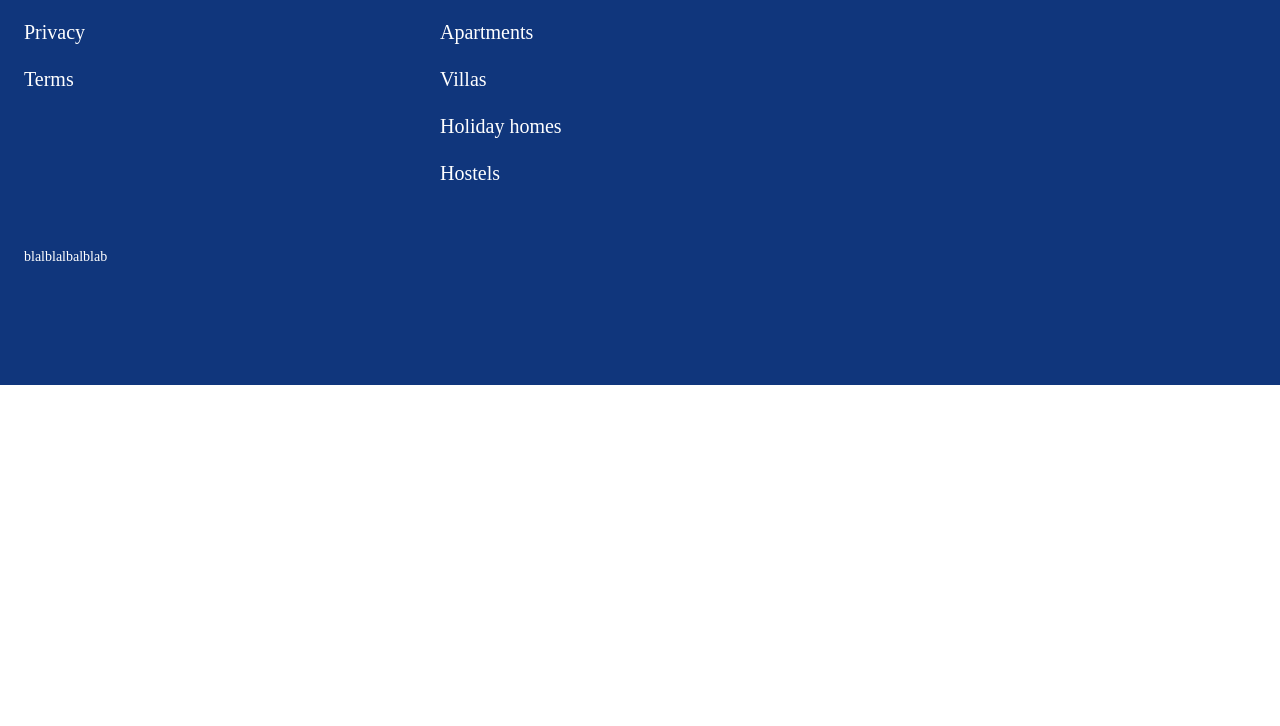
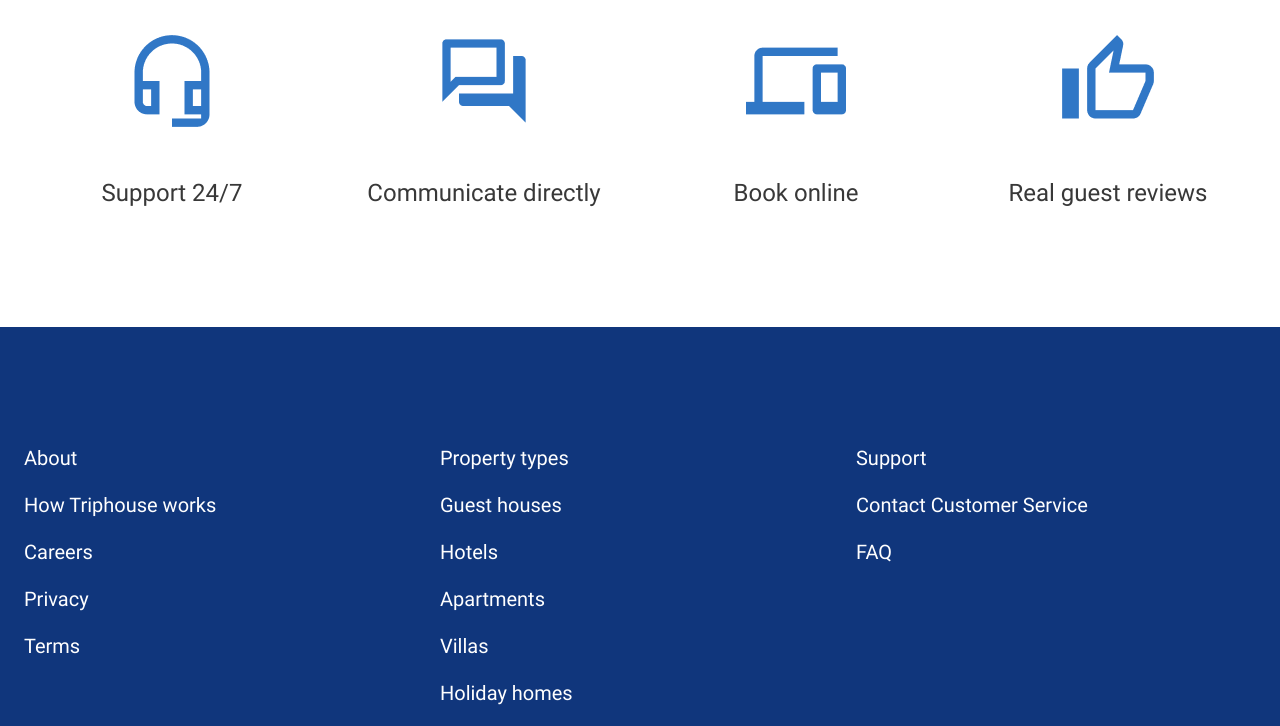
Before and after one commit to p4s1k/if-html, a website: page index.html in a window 1280 px wide. Shown: the part 240-966 px from the top of the page. Before the commit the page ends 800 px from the top, so only its background shows below. Drawn offline with Linux system fonts and the light colour scheme.

Commit message:
Added fonts to project. Upgraded styles by flexboxes and PixelPerfect.

```diff
--- a/index.html
+++ b/index.html
@@ -6,49 +6,71 @@
     <link rel="stylesheet" href="styles/styles.css" />
   </head>
   <body>
-    <div class="bg">
-      <div class="footer">
-        <div class="container">
-          <div class="footer-container">
-            <div class="ul-item">
-              <ul class="u-list">
+    <div class="advantages">
+      <div class="wrapper">
+        <div class="advantages-container">
+          <div class="advantages-heading-container">
+            <h1 class="advantages-heading-title">What do we offer</h1>
+            <hr class="advantages-heading-underline" />
+          </div>
+          <div class="advantages-items-container">
+            <div class="advantages-item">
+              <img class="image" src="./img/headset-mic-outlined.png" alt="" />
+              <div class="advantages-item-title">Support 24/7</div>
+            </div>
+            <div class="advantages-item">
+              <img class="image" src="./img/forum-outlined.png" alt="" />
+              <div class="advantages-item-title">Communicate directly</div>
+            </div>
+            <div class="advantages-item">
+              <img class="image" src="./img/devices-outlined.png" alt="" />
+              <div class="advantages-item-title">Book online</div>
+            </div>
+            <div class="advantages-item">
+              <img class="image" src="./img/thumb-up-alt-outlined.png" alt="" />
+              <div class="advantages-item-title">Real guest reviews</div>
+            </div>
+          </div>
+        </div>
+      </div>
+    </div>
+    <div class="footer">
+      <div class="wrapper">
+        <div class="footer-container">
+          <div class="footer-list-container">
+            <div class="footer-list-item">
+              <ul>
                 About
-                <li class="list">How Triphouse works</li>
-                <li class="list">Careers</li>
-                <li class="list">Privacy</li>
-                <li class="list">Terms</li>
+                <li>How Triphouse works</li>
+                <li>Careers</li>
+                <li>Privacy</li>
+                <li>Terms</li>
               </ul>
             </div>
-            <div class="ul-item">
-              <ul class="u-list">
+            <div class="footer-list-item">
+              <ul>
                 Property types
-                <li class="list">Guest houses</li>
-                <li class="list">Hotels</li>
-                <li class="list">Apartments</li>
-                <li class="list">Villas</li>
-                <li class="list">Holiday homes</li>
-                <li class="list">Hostels</li>
+                <li>Guest houses</li>
+                <li>Hotels</li>
+                <li>Apartments</li>
+                <li>Villas</li>
+                <li>Holiday homes</li>
+                <li>Hostels</li>
               </ul>
             </div>
-            <div class="ul-item">
-              <ul class="u-list">
+            <div class="footer-list-item">
+              <ul>
                 Support
-                <li class="list">Contact Customer Service</li>
-                <li class="list">FAQ</li>
+                <li>Contact Customer Service</li>
+                <li>FAQ</li>
               </ul>
             </div>
           </div>
-          <div class="rights">blalblalbalblab</div>
+          <div class="rights">
+            &#169; 2022Triphouse, Inc. All rights reserved
+          </div>
         </div>
       </div>
     </div>
   </body>
 </html>
-<di>
-  <di>
-    <di></di>
-    <di></di>
-    <di></di>
-  </di>
-  <di></di>
-</di>
--- /dev/null
+++ b/styles/fonts.css
@@ -0,0 +1,136 @@
+/* cyrillic-ext */
+@font-face {
+  font-family: "Roboto";
+  font-style: italic;
+  font-weight: 400;
+  font-display: swap;
+  src: url(./../fonts/roboto-regular-cyrillic-ext.woff2) format("woff2");
+  unicode-range: U+0460-052F, U+1C80-1C88, U+20B4, U+2DE0-2DFF, U+A640-A69F,
+    U+FE2E-FE2F;
+}
+/* cyrillic */
+@font-face {
+  font-family: "Roboto";
+  font-style: italic;
+  font-weight: 400;
+  font-display: swap;
+  src: url(./../fonts/roboto-regular-cyrillic.woff2) format("woff2");
+  unicode-range: U+0301, U+0400-045F, U+0490-0491, U+04B0-04B1, U+2116;
+}
+/* greek-ext */
+@font-face {
+  font-family: "Roboto";
+  font-style: italic;
+  font-weight: 400;
+  font-display: swap;
+  src: url(./../fonts/roboto-regular-greek-ext.woff2) format("woff2");
+  unicode-range: U+1F00-1FFF;
+}
+/* greek */
+@font-face {
+  font-family: "Roboto";
+  font-style: italic;
+  font-weight: 400;
+  font-display: swap;
+  src: url(./../fonts/KFOkCnqEu92Fr1Mu51xLIzIFKw.woff2) format("woff2");
+  unicode-range: U+0370-03FF;
+}
+/* vietnamese */
+@font-face {
+  font-family: "Roboto";
+  font-style: italic;
+  font-weight: 400;
+  font-display: swap;
+  src: url(./../fonts/KFOkCnqEu92Fr1Mu51xHIzIFKw.woff2) format("woff2");
+  unicode-range: U+0102-0103, U+0110-0111, U+0128-0129, U+0168-0169, U+01A0-01A1,
+    U+01AF-01B0, U+1EA0-1EF9, U+20AB;
+}
+/* latin-ext */
+@font-face {
+  font-family: "Roboto";
+  font-style: italic;
+  font-weight: 400;
+  font-display: swap;
+  src: url(./../fonts/KFOkCnqEu92Fr1Mu51xGIzIFKw.woff2) format("woff2");
+  unicode-range: U+0100-024F, U+0259, U+1E00-1EFF, U+2020, U+20A0-20AB,
+    U+20AD-20CF, U+2113, U+2C60-2C7F, U+A720-A7FF;
+}
+/* latin */
+@font-face {
+  font-family: "Roboto";
+  font-style: italic;
+  font-weight: 400;
+  font-display: swap;
+  src: url(./../fonts/KFOkCnqEu92Fr1Mu51xIIzI.woff2) format("woff2");
+  unicode-range: U+0000-00FF, U+0131, U+0152-0153, U+02BB-02BC, U+02C6, U+02DA,
+    U+02DC, U+2000-206F, U+2074, U+20AC, U+2122, U+2191, U+2193, U+2212, U+2215,
+    U+FEFF, U+FFFD;
+}
+/* cyrillic-ext */
+@font-face {
+  font-family: "Roboto";
+  font-style: normal;
+  font-weight: 400;
+  font-display: swap;
+  src: url(./../fonts/KFOmCnqEu92Fr1Mu72xKOzY.woff2) format("woff2");
+  unicode-range: U+0460-052F, U+1C80-1C88, U+20B4, U+2DE0-2DFF, U+A640-A69F,
+    U+FE2E-FE2F;
+}
+/* cyrillic */
+@font-face {
+  font-family: "Roboto";
+  font-style: normal;
+  font-weight: 400;
+  font-display: swap;
+  src: url(./../fonts/KFOmCnqEu92Fr1Mu5mxKOzY.woff2) format("woff2");
+  unicode-range: U+0301, U+0400-045F, U+0490-0491, U+04B0-04B1, U+2116;
+}
+/* greek-ext */
+@font-face {
+  font-family: "Roboto";
+  font-style: normal;
+  font-weight: 400;
+  font-display: swap;
+  src: url(./../fonts/KFOmCnqEu92Fr1Mu7mxKOzY.woff2) format("woff2");
+  unicode-range: U+1F00-1FFF;
+}
+/* greek */
+@font-face {
+  font-family: "Roboto";
+  font-style: normal;
+  font-weight: 400;
+  font-display: swap;
+  src: url(./../fonts/KFOmCnqEu92Fr1Mu4WxKOzY.woff2) format("woff2");
+  unicode-range: U+0370-03FF;
+}
+/* vietnamese */
+@font-face {
+  font-family: "Roboto";
+  font-style: normal;
+  font-weight: 400;
+  font-display: swap;
+  src: url(./../fonts/KFOmCnqEu92Fr1Mu7WxKOzY.woff2) format("woff2");
+  unicode-range: U+0102-0103, U+0110-0111, U+0128-0129, U+0168-0169, U+01A0-01A1,
+    U+01AF-01B0, U+1EA0-1EF9, U+20AB;
+}
+/* latin-ext */
+@font-face {
+  font-family: "Roboto";
+  font-style: normal;
+  font-weight: 400;
+  font-display: swap;
+  src: url(./../fonts/KFOmCnqEu92Fr1Mu7GxKOzY.woff2) format("woff2");
+  unicode-range: U+0100-024F, U+0259, U+1E00-1EFF, U+2020, U+20A0-20AB,
+    U+20AD-20CF, U+2113, U+2C60-2C7F, U+A720-A7FF;
+}
+/* latin */
+@font-face {
+  font-family: "Roboto";
+  font-style: normal;
+  font-weight: 400;
+  font-display: swap;
+  src: url(./../fonts/KFOmCnqEu92Fr1Mu4mxK.woff2) format("woff2");
+  unicode-range: U+0000-00FF, U+0131, U+0152-0153, U+02BB-02BC, U+02C6, U+02DA,
+    U+02DC, U+2000-206F, U+2074, U+20AC, U+2122, U+2191, U+2193, U+2212, U+2215,
+    U+FEFF, U+FFFD;
+}
--- a/styles/styles.css
+++ b/styles/styles.css
@@ -1,23 +1,77 @@
+@import url("./fonts.css");
+
 * {
   margin: 0;
 }
-
-.bg {
-  background: #10367c;
+.wrapper {
+  width: 1232px;
+  margin: 0 auto;
+  padding: 120px 0;
+  font-family: "Roboto", sans-serif;
+}
+.advantages-container {
+  display: flex;
+  flex-direction: column;
+  gap: 80px;
+  color: #383838;
+}
+.advantages-heading-container {
+  display: flex;
+  flex-direction: column;
+  align-items: center;
+  gap: 20px;
+}
+.advantages-heading-title {
+  font-weight: 500;
+  font-size: 40px;
+  line-height: 47px;
+}
+.advantages-heading-underline {
+  width: 100px;
+  height: 4px;
+  background: #f5bd41;
+  border: 0;
+}
+.advantages-items-container {
+  display: flex;
+  justify-content: stretch;
+  gap: 16px;
+}
+.advantages-item {
+  display: flex;
+  flex-direction: column;
+  align-items: center;
+  gap: 48px;
+  width: 25%;
+  flex-grow: 1;
+}
+.image {
+  width: 100px;
+}
+.advantages-item-title {
+  font-weight: 400;
+  font-size: 24px;
+  line-height: 28px;
 }
 .footer {
-  padding: 120px 0;
-  width: 1232px;
-  margin: 0 auto;
+  background: #10367c;
   color: #ffffff;
 }
-
-.container{
+.footer-container {
   display: flex;
   flex-direction: column;
   gap: 40px;
 }
-.u-list {
+.footer-list-container {
+  display: flex;
+  justify-content: stretch;
+  gap: 16px;
+}
+.footer-list-item {
+  width: 33.33%;
+  flex-grow: 1;
+}
+.footer-list-item ul {
   list-style: none;
   margin: 0;
   padding: 0;
@@ -25,24 +79,13 @@
   font-size: 20px;
   line-height: 23px;
 }
-.list {
+.footer-list-item li {
   font-weight: 400;
   font-size: 20px;
   line-height: 23px;
   margin: 24px 0;
 }
-.footer-container {
-  display: flex;
-  justify-content: stretch;
-  gap: 16px;
-  flex-grow: 1;
-}
-
-.ul-item {
-  width: 33.33%;
-  flex-grow: 1;
-}
-.rights{
+.rights {
   font-weight: 400;
   font-size: 14px;
   line-height: 16px;
```
Also changed, not shown: fonts/KFOkCnqEu92Fr1Mu51xGIzIFKw.woff2 (added), fonts/KFOkCnqEu92Fr1Mu51xHIzIFKw.woff2 (added), fonts/KFOkCnqEu92Fr1Mu51xIIzI.woff2 (added), fonts/KFOkCnqEu92Fr1Mu51xLIzIFKw.woff2 (added), fonts/KFOmCnqEu92Fr1Mu4WxKOzY.woff2 (added), fonts/KFOmCnqEu92Fr1Mu4mxK.woff2 (added), fonts/KFOmCnqEu92Fr1Mu5mxKOzY.woff2 (added), fonts/KFOmCnqEu92Fr1Mu72xKOzY.woff2 (added), fonts/KFOmCnqEu92Fr1Mu7GxKOzY.woff2 (added), fonts/KFOmCnqEu92Fr1Mu7WxKOzY.woff2 (added), fonts/KFOmCnqEu92Fr1Mu7mxKOzY.woff2 (added), fonts/roboto-regular-cyrillic-ext.woff2 (added), fonts/roboto-regular-cyrillic.woff2 (added), fonts/roboto-regular-greek-ext.woff2 (added).
